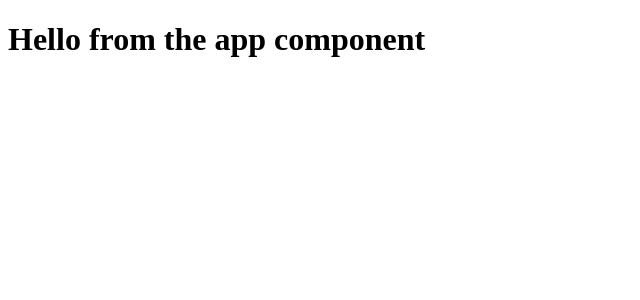
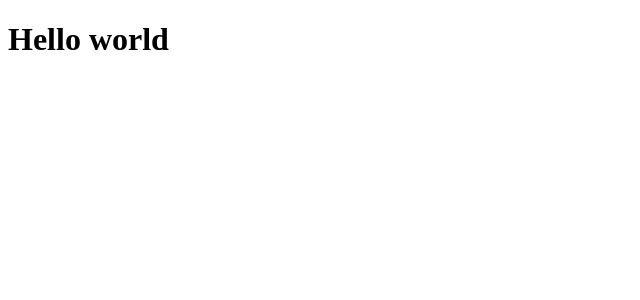
Before and after one commit to stefanintech/feedback-app, a React (Create React App) app: page / in a window 1280 px wide. Shown: the top 300 px of the page, without its empty margins (0-640 px from the left). Built offline with nearby package versions, Linux system fonts and the light colour scheme.

Commit message:
create component folder and header component

```diff
--- a/src/App.js
+++ b/src/App.js
@@ -1,6 +1,8 @@
 function App() {
     return (
-        <h1>Hello from the app component</h1>
+        <div>
+            <h1>Hello world</h1>
+        </div>
     )
 }
 
--- a/src/index.js
+++ b/src/index.js
@@ -3,11 +3,4 @@ import ReactDOM from 'react-dom'
 import './index.css'
 import App from './App'
 
-ReactDOM.render(
-
-<React.StrictMode>
-    <App />
-</React.StrictMode>,
-
-document.getElementById('root')
-)
+ReactDOM.createRoot(document.getElementById('root')).render(<App />)
```
Also changed, not shown: src/components/Header.jsx (added, +11 -0 lines).
